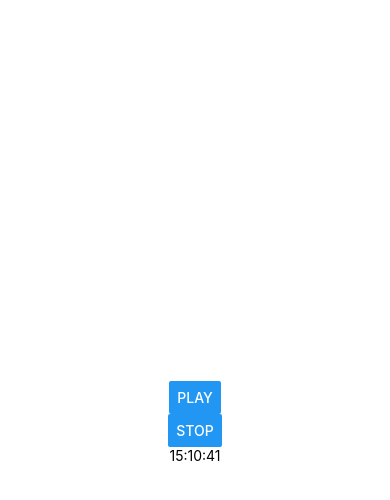
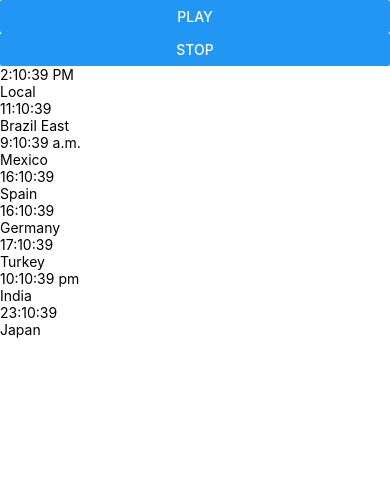
Before and after one commit to vandres-arana/clocks, a React Native app: screen / in a window 390 px wide. Shown: the top 500 px of the page. Built offline with nearby package versions, Linux system fonts and the light colour scheme.

Commit message:
Load clocks from file

```diff
--- /dev/null
+++ b/App.api.ts
@@ -0,0 +1,43 @@
+import Clock from './models/Clock';
+
+export const allClocks: Clock[] = [{
+    id: 1,
+    name: "Local",
+    locale: undefined,
+    timeZone: undefined
+}, {
+    id: 2,
+    name: "Brazil East",
+    locale: "pt-br",
+    timeZone: "Brazil/East"
+}, {
+    id: 3,
+    name: "Mexico",
+    locale: "es-MX",
+    timeZone: "Mexico/General"
+}, {
+    id: 4,
+    name: "Spain",
+    locale: "es-ES",
+    timeZone: "Europe/Madrid"
+}, {
+    id: 5,
+    name: "Germany",
+    locale: "de-DE",
+    timeZone: "Europe/Berlin"
+}, {
+    id: 6,
+    name: "Turkey",
+    locale: "tr",
+    timeZone: "Turkey"
+}, {
+    id: 7,
+    name: "India",
+    locale: "hi",
+    timeZone: "Asia/Hong_Kong"
+}, {
+    id: 8,
+    name: "Japan",
+    locale: "ja",
+    timeZone: "Asia/Tokyo"
+}]
--- a/App.tsx
+++ b/App.tsx
@@ -1,12 +1,16 @@
 import { StatusBar } from 'expo-status-bar';
 import React, { Component } from 'react'
-import { Button, StyleSheet, Text, View } from 'react-native';
-import Clock from './Clock';
+import { Button, SafeAreaView, StyleSheet, VirtualizedList } from 'react-native';
+import Constants from 'expo-constants';
 
+import ClockDetail from './screens/ClockDetail';
+import { allClocks } from './App.api';
+import Clock from './models/Clock';
 type AppProps = {
 }
 
 type AppState = {
+  clocks: Clock[],
   date: Date,
   isStopped: boolean,
 }
@@ -16,6 +20,7 @@ export default class App extends Component<AppProps, AppState> {
     super(props);
 
     this.state = {
+      clocks: allClocks,
       date: new Date(),
       isStopped: false
     };
@@ -31,30 +36,37 @@ export default class App extends Component<AppProps, AppState> {
   }
 
   playClocks = () => {
-    console.log("start clock")
     this.setState({
       isStopped: false
     })
   }
   stopClocks = () => {
-    console.log("stop clock")
     this.setState({
       isStopped: true
     })
   }
 
   render() {
+    const { clocks, date } = this.state;
     return (
-      <View style={styles.container}>
+      <SafeAreaView style={styles.container}>
+        <StatusBar />
         <Button title="PLAY" onPress={this.playClocks} />
         <Button title="STOP" onPress={this.stopClocks} />
-        <Clock
-          name="United Kingdom"
-          date={this.state.date}
-          country={"en-GB"}
-          timeZone={"Europe/London"}
+        <VirtualizedList
+          data={clocks}
+          initialNumToRender={1}
+          renderItem={({ item }) => (
+            <ClockDetail
+              {...item}
+              date={date}
+            />
+          )}
+          keyExtractor={(item: Clock) => item.id.toString()}
+          getItemCount={() => clocks.length}
+          getItem={(data, index) => clocks[index]}
         />
-      </View>
+      </SafeAreaView>
     )
   }
 }
@@ -63,7 +75,6 @@ const styles = StyleSheet.create({
   container: {
     flex: 1,
     backgroundColor: '#fff',
-    alignItems: 'center',
-    justifyContent: 'center',
+    margin: Constants.statusBarHeight
   },
 });
--- /dev/null
+++ b/models/Clock.ts
@@ -0,0 +1,6 @@
+export default interface Clock {
+    id: number,
+    name: string,
+    locale: string | undefined,
+    timeZone: string | undefined,
+}
--- a/Clock.tsx
+++ b/screens/ClockDetail.tsx
@@ -4,15 +4,11 @@ import { Text, StyleSheet, View } from 'react-native'
 type ClockProps = {
     name: string,
     date: Date,
-    country: string,
-    timeZone: string,
+    locale: string | undefined,
+    timeZone: string | undefined,
 }
 
-type ClockState = {
-    isStopped: boolean,
-}
-
-export default class Clock extends Component<ClockProps, ClockState> {
+export default class ClockDetail extends Component<ClockProps> {
 
     constructor(props: ClockProps) {
         super(props);
@@ -22,20 +18,16 @@ export default class Clock extends Component<ClockProps, ClockState> {
         };
     }
 
-    stopClock = () => {
-        const { isStopped } = this.state;
-        this.setState({
-            isStopped: !isStopped
-        })
-    }
-
     render() {
         return (
             <View>
                 <Text>
-                    {this.props.date.toLocaleTimeString(this.props.country, {
+                    {this.props.date.toLocaleTimeString(this.props.locale, {
                         timeZone: this.props.timeZone
                     })}
+                </Text>
+                <Text>
+                    {this.props.name}
                 </Text>
             </View>
         )
```
